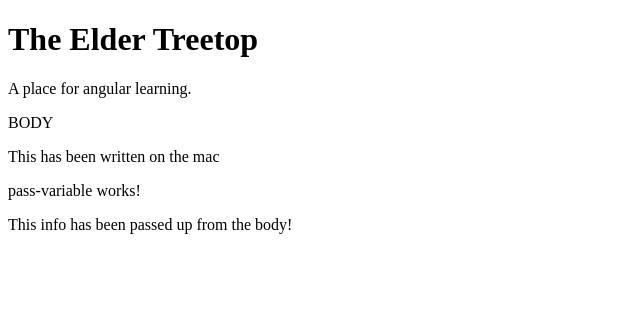
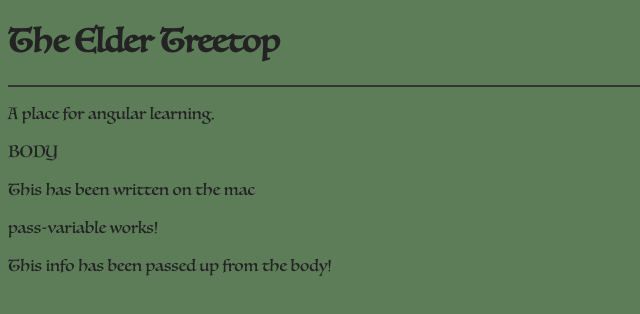
Before and after one commit to Oliver343/the-elder-treetop, an Angular app: page / in a window 1280 px wide. Shown: the top 314 px of the page, without its empty margins (0-640 px from the left). Built offline with nearby package versions, Linux system fonts and the light colour scheme.

Commit message:
custom font

```diff
--- a/src/app/app.component.html
+++ b/src/app/app.component.html
@@ -1,3 +1,4 @@
 <h1>The Elder Treetop</h1>
+<hr>
 <p>A place for angular learning.</p>
 <app-body></app-body>
--- a/src/styles.css
+++ b/src/styles.css
@@ -1 +1,19 @@
 /* You can add global styles to this file, and also import other style files */
+
+ @font-face {
+    font-family: "root";
+    src: local("Luminari"), url(assets/fonts/Luminari-Regular.ttf) format('truetype');
+  }
+
+/* @font-face {
+    font-family: "root";
+    src: local("Oxygen"), url(./assets/fonts/Oxygen/Oxygen-Regular.ttf) format("truetype");
+} */
+
+ * {
+    background-color: #5d7d59;
+    color: rgb(35, 35, 35);
+    font-family: 'root';
+  }
+
+  hr { background-color: #353535; height: 2px; border: 0; }
```
Also changed, not shown: src/assets/fonts/Luminari-Regular.ttf (added).
